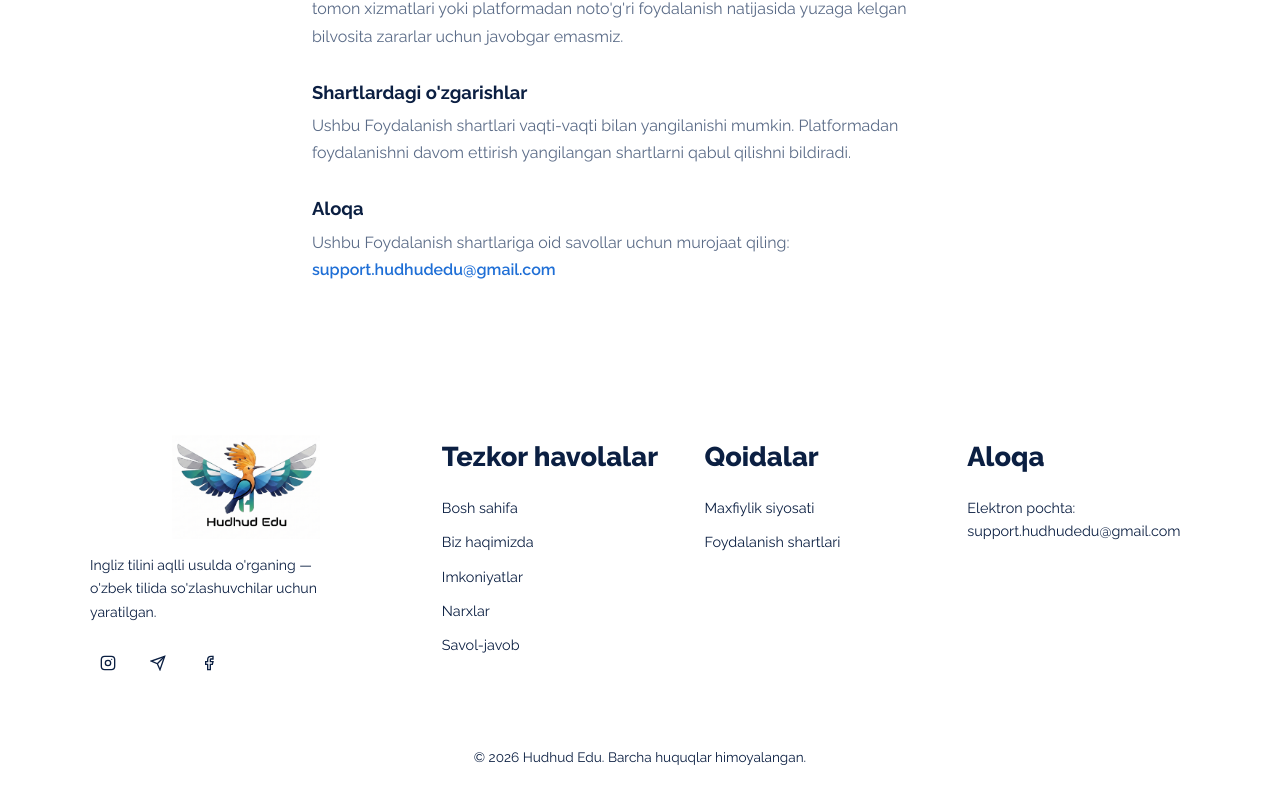
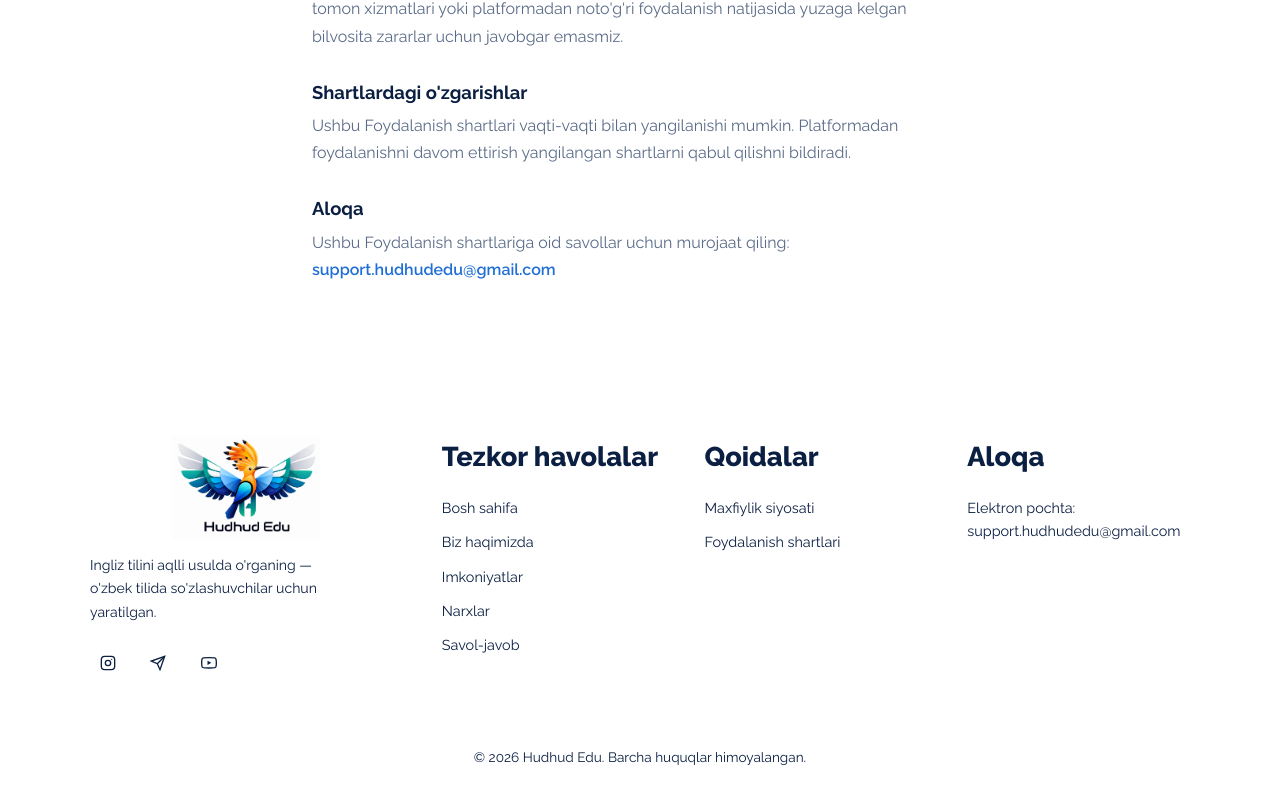
Before and after one commit to AdeelNaeem44/Hudhud-Edu-website, a React (Vite) app: page /terms in a window 1280 px wide. Shown: the part 1719-2520 px from the top of the page. Built offline with nearby package versions, Linux system fonts and the light colour scheme; no server answers.

Commit message:
footer and global css file updated

```diff
--- a/src/components/Footer.jsx
+++ b/src/components/Footer.jsx
@@ -3,11 +3,12 @@ import { useLanguage } from "../i18n/LanguageContext.jsx";
 
 const SUPPORT_EMAIL = "support.hudhudedu@gmail.com";
 
-// Replace these with your real profile URLs.
+// Replace these with your real profile URLs. Icons with no href are
+// shown as icon-only (not clickable) until a real link is added.
 const SOCIAL_LINKS = [
   {
     label: "Instagram",
-    href: "https://instagram.com/hudhudedu",
+    href: "", // TODO: add Instagram link
     icon: (
       <svg viewBox="0 0 24 24" fill="none" stroke="currentColor" strokeWidth="2">
         <rect x="2" y="2" width="20" height="20" rx="5" />
@@ -27,11 +28,12 @@ const SOCIAL_LINKS = [
     ),
   },
   {
-    label: "Facebook",
-    href: "https://facebook.com/hudhudedu",
+    label: "Youtube",
+    href: "", // TODO: add YouTube link
     icon: (
       <svg viewBox="0 0 24 24" fill="none" stroke="currentColor" strokeWidth="2">
-        <path d="M18 2h-3a5 5 0 0 0-5 5v3H7v4h3v8h4v-8h3l1-4h-4V7a1 1 0 0 1 1-1h3Z" />
+        <path d="M22.54 6.42a2.78 2.78 0 0 0-1.94-2C18.88 4 12 4 12 4s-6.88 0-8.6.42a2.78 2.78 0 0 0-1.94 2A29 29 0 0 0 1 11.75a29 29 0 0 0 .46 5.33 2.78 2.78 0 0 0 1.94 2C5.12 19.5 12 19.5 12 19.5s6.88 0 8.6-.42a2.78 2.78 0 0 0 1.94-2 29 29 0 0 0 .46-5.33 29 29 0 0 0-.46-5.33Z" />
+        <path d="m9.75 15.02 5.75-3.27-5.75-3.27v6.54Z" fill="currentColor" stroke="none" />
       </svg>
     ),
   },
@@ -75,10 +77,11 @@ export default function Footer() {
     <footer className="footer">
       <div className="footer-columns">
         <div className="footer-col footer-col--brand">
-          <img src="/icon2.png" alt="Hudhud Edu" className="footer-logo" />
+          <img src="/icon3.png" alt="Hudhud Edu" className="footer-logo" />
           <p className="footer-tagline">{t("footer.tagline")}</p>
           <div className="footer-social">
-            {SOCIAL_LINKS.map((s) => (
+            {SOCIAL_LINKS.map((s) =>
+              s.href ? (
                 <a
                   key={s.label}
                   href={s.href}
@@ -88,7 +91,17 @@ export default function Footer() {
                 >
                   {s.icon}
                 </a>
-            ))}
+              ) : (
+                <a
+                  key={s.label}
+                  aria-label={s.label}
+                  aria-disabled="true"
+                  style={{ cursor: "default" }}
+                >
+                  {s.icon}
+                </a>
+              )
+            )}
           </div>
         </div>
 
--- a/src/components/Navbar.jsx
+++ b/src/components/Navbar.jsx
@@ -23,7 +23,7 @@ export default function Navbar() {
   return (
     <header className="navbar">
       <Link to="/" className="brand" onClick={() => setOpen(false)}>
-        <img src="/icon4.png" alt="Hudhud Edu" className="brand-mark" />
+        <img src="/icon3.png" alt="Hudhud Edu" className="brand-mark" />
       </Link>
 
       <button
--- a/src/i18n/translations.js
+++ b/src/i18n/translations.js
@@ -488,7 +488,7 @@ export const translations = {
       fineprint: "Obunalar App Store yoki Google Play orqali boshqariladi.",
       plans: [
         {
-          name: "Basic",
+          name: "Weekly",
           description: "Endigina boshlayotganlar uchun ideal.",
           features: [
             "Boshlang'ich so'zlar kutubxonasi",
@@ -496,18 +496,9 @@ export const translations = {
             "Progressni kuzatish",
           ],
         },
+
         {
-          name: "Growth",
-          description: "Kundalik o'quv odatini shakllantirmoqchi bo'lganlar uchun ideal.",
-          features: [
-            "To'liq so'zlar kutubxonasi",
-            "Cheksiz interaktiv testlar",
-            "Progress va reytinglarni kuzatish",
-            "Barcha o'yinlashtirish imkoniyatlari",
-          ],
-        },
-        {
-          name: "Pro",
+          name: "Monthly",
           description: "Hamma narsani xohlovchi o'quvchilar uchun yaratilgan.",
           features: [
             "Growth tarifidagi hamma narsa, shu jumladan:",
--- a/src/pages/sections/Pricing.jsx
+++ b/src/pages/sections/Pricing.jsx
@@ -1,22 +1,19 @@
 import Reveal from "../../components/Reveal.jsx";
 import { useLanguage } from "../../i18n/LanguageContext.jsx";
 
-// NOTE: This 3-tier structure (Basic / Growth / Pro) and the free trial
-// are NOT part of the supervisor-approved content doc, which only
-// specifies Weekly (20,000 UZS) and Monthly (60,000 UZS). Confirm this
-// structure and these prices before shipping - all UZS amounts below are
-// placeholders for review, not approved figures.
-const FREE_TRIAL_DAYS = 3;
-
+// NOTE: Per supervisor-approved content doc, only Weekly (24,000 UZS) and
+// Monthly (60,000 UZS) tiers are approved. The old 3-tier Basic/Growth/Pro
+// structure and free trial have been removed to match.
 const PRICES = [
-  { price: "30,000", period: "/ mo" },
-  { price: "60,000", period: "/ mo", highlighted: true },
-  { price: "100,000", period: "/ mo" },
+  { price: "24,000 UZS", period: "/ week" },
+  { price: "60,000", period: "/ month", highlighted: true },
 ];
 
 export default function Pricing() {
   const { t } = useLanguage();
-  const plans = t("pricing.plans");
+  // Only render the first two plans (Weekly, Monthly) even if the
+  // translation file still has a third (Pro) entry.
+  const plans = t("pricing.plans").slice(0, 2);
 
   return (
     <section className="section pricing-section" id="pricing">
@@ -59,7 +56,6 @@ export default function Pricing() {
               </ul>
 
               <div className="pricing-bottom">
-                <p className="pricing-trial-note">{t("pricing.trialNote", { days: FREE_TRIAL_DAYS })}</p>
                 <a href="#download" className="pricing-cta">
                   {t("pricing.getStarted")}
                 </a>
--- a/src/styles/global.css
+++ b/src/styles/global.css
@@ -769,7 +769,7 @@ main { flex: 1; }
   display: grid;
   grid-template-columns: repeat(auto-fit, minmax(280px, 1fr));
   gap: 2rem;
-  max-width: 1040px;
+  max-width: 800px;
   margin: 3rem auto 0;
   align-items: stretch;
 }
```
Also changed, not shown: public/icon3.png (added). Lines whose indentation alone changed are shown as unchanged.
